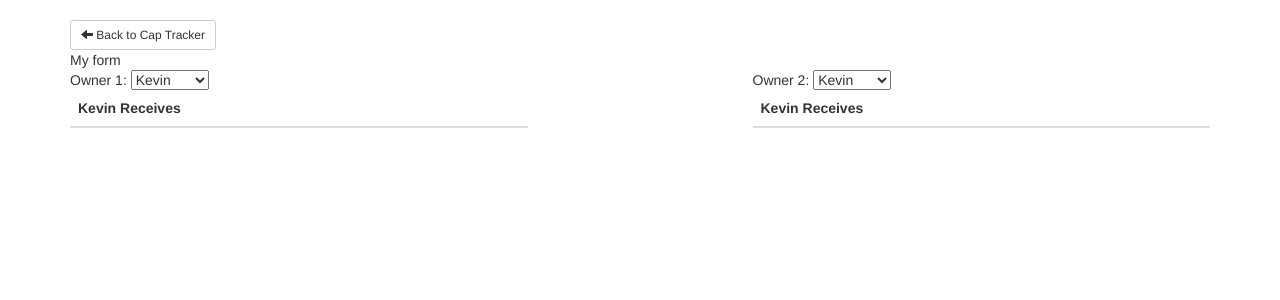
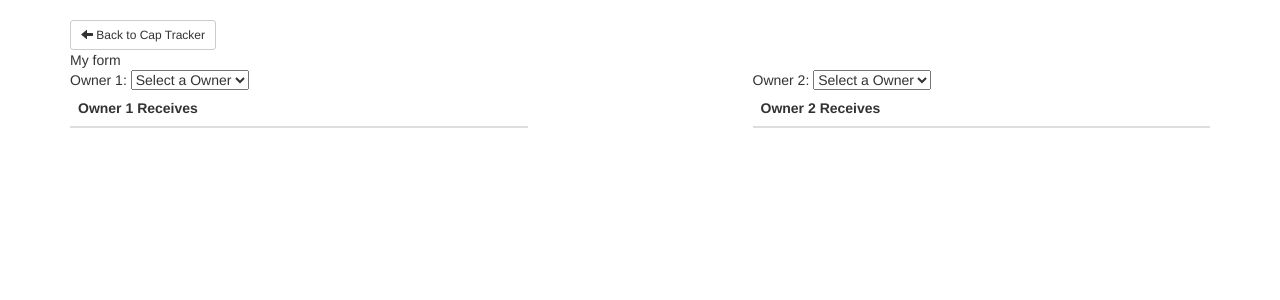
Before and after one commit to kjt9wr/La-Liga-Fantasia-Platform, a Django app: page /captracker/trade/add in a window 1280 px wide. Shown: the part 52-352 px from the top of the page. Run offline with Django 3.2, Linux system fonts and the light colour scheme; data comes from the database, SQL or seed files in the repository; lists and menus that the app fills with data are empty; some libraries are stand-ins or nearby versions.

Commit message:
dynamic owner selection

```diff
--- a/mysite/captracker/templates/captracker/addTrade.html
+++ b/mysite/captracker/templates/captracker/addTrade.html
@@ -11,6 +11,7 @@
         <div class="col-xs-5 col-sm-5 col-md-5 col-lg-5">
             Owner 1:
             <select id="owner1">
+                <option value=-99 name="none"> Select a Owner</option>
                 {% for owner in owner_list %}
                 <option value={{owner.pk}} name={{owner.name}}> {{owner.name}}</option>
                 {% endfor %}
@@ -21,6 +22,7 @@
         <div class="col-xs-5 col-sm-5 col-md-5 col-lg-5">
             Owner 2:
             <select id="owner2">
+                <option value=-99 name="none"> Select a Owner</option>
                 {% for owner in owner_list %}
                 <option value={{owner.pk}}> {{owner.name}}</option>
                 {% endfor %}
@@ -31,12 +33,13 @@
 </div>
 {% endblock form_content %}
 
-{% block owner1 %}<span id="fowner"> Kevin</span> {% endblock owner1 %}
-{% block owner2 %} <span id="sowner"> Kevin</span> {% endblock owner2 %}
+{% block owner1 %}<span id="fowner">Owner 1</span> {% endblock owner1 %}
+{% block owner2 %} <span id="sowner">Owner 2</span> {% endblock owner2 %}
 
 
 {% block scripts %}
 <script>
+
     $('#owner1').on('change', function(){
        console.log($('#owner1').val());
         filterList("owner1", "owner2");
```
Lines whose indentation alone changed are shown as unchanged.
